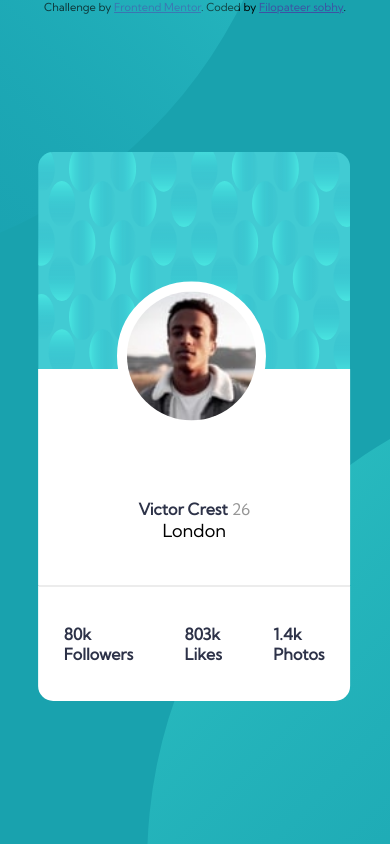
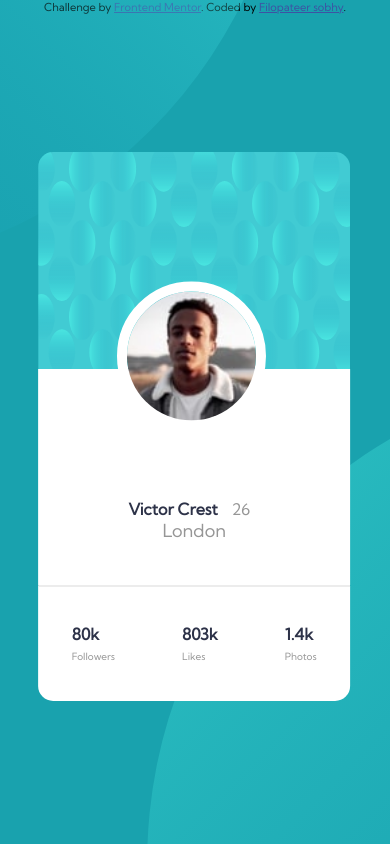
Before and after one commit to filopateersobhy/frontend-mentor-card-challenge, a plain HTML site: page index.html in a window 390 px wide. Drawn offline with Linux system fonts and the light colour scheme.

Commit message:
Update style.css

```diff
--- a/style.css
+++ b/style.css
@@ -98,8 +98,10 @@ section {
   color: hsl(0, 0%, 59%);
   font-weight: 400;
 }
-.profile p {
-  padding: 0.5rem 0rem;
+.profile span {
+    padding: 0.5rem 0rem;
+    color: hsl(0, 0%, 59%);
+
 }
 
 .info {
@@ -113,7 +115,7 @@ section {
   border-bottom-left-radius: 15px;
   border-bottom-right-radius: 15px;
 }
-.info p {
+.info span {
   color: #797980;
   font-size: 1rem;
 }
@@ -176,7 +178,7 @@ section {
     text-align: center;
     margin-top: 80px;
   }
-  .pro-text p {
+  .pro-text span {
     padding: 20px 0px;
   }
 
@@ -197,7 +199,7 @@ section {
     font-weight: 700;
     font-size: 20px;
   }
-  .info p {
+  .info span {
     color: hsl(0, 0%, 59%);
     font-weight: 400;
     font-size: 15px;
@@ -260,11 +262,11 @@ section {
         padding: 0rem 0rem;
         font-size: 1rem;
     }
-    .pro-text p {padding: 10px;}
+    .pro-text span {padding: 10px;}
     .info h2 {
         font-size: 1rem;
     }
-    .info p {
+    .info span {
         font-size: 10px;
     }
 }
```
